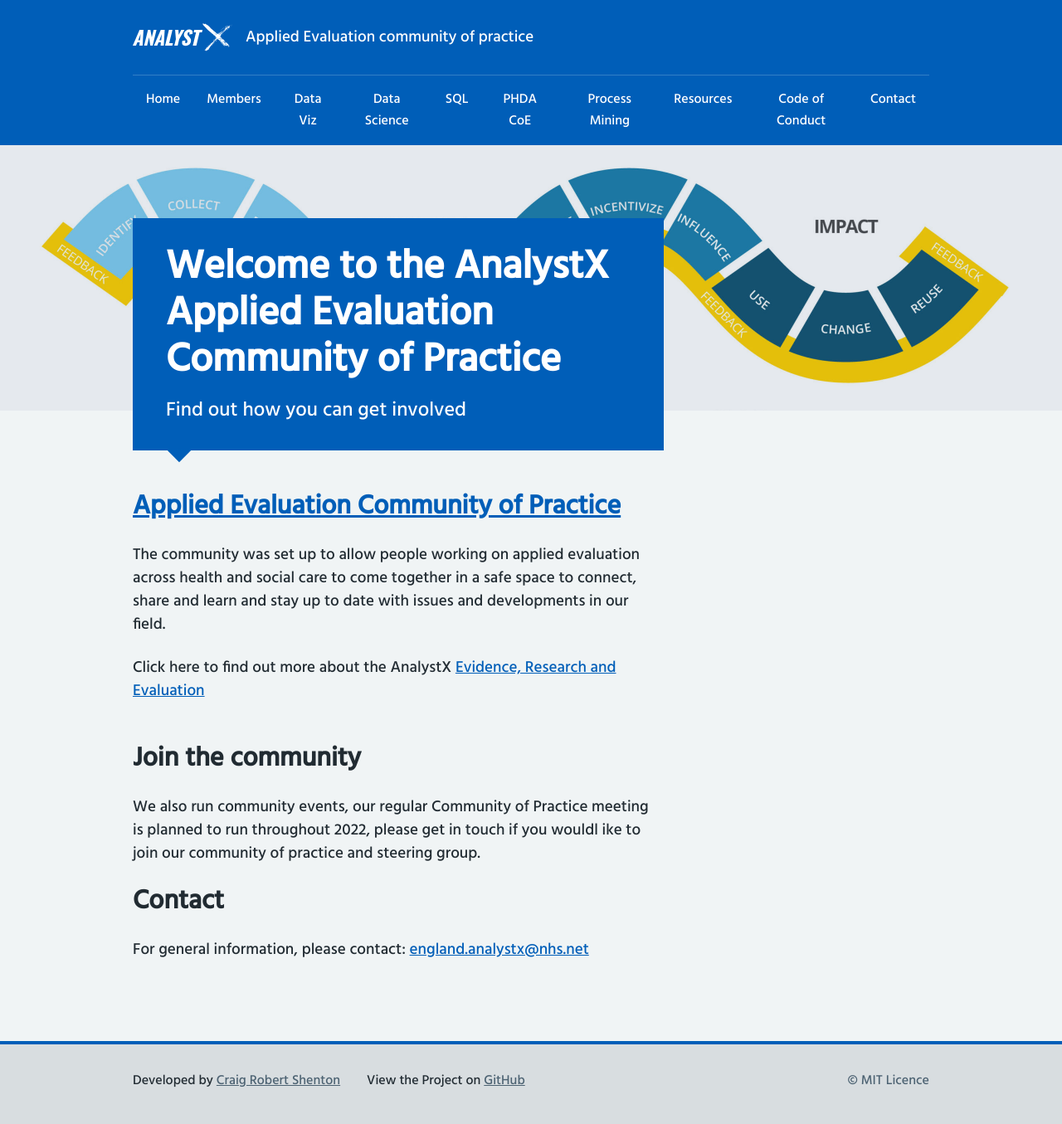
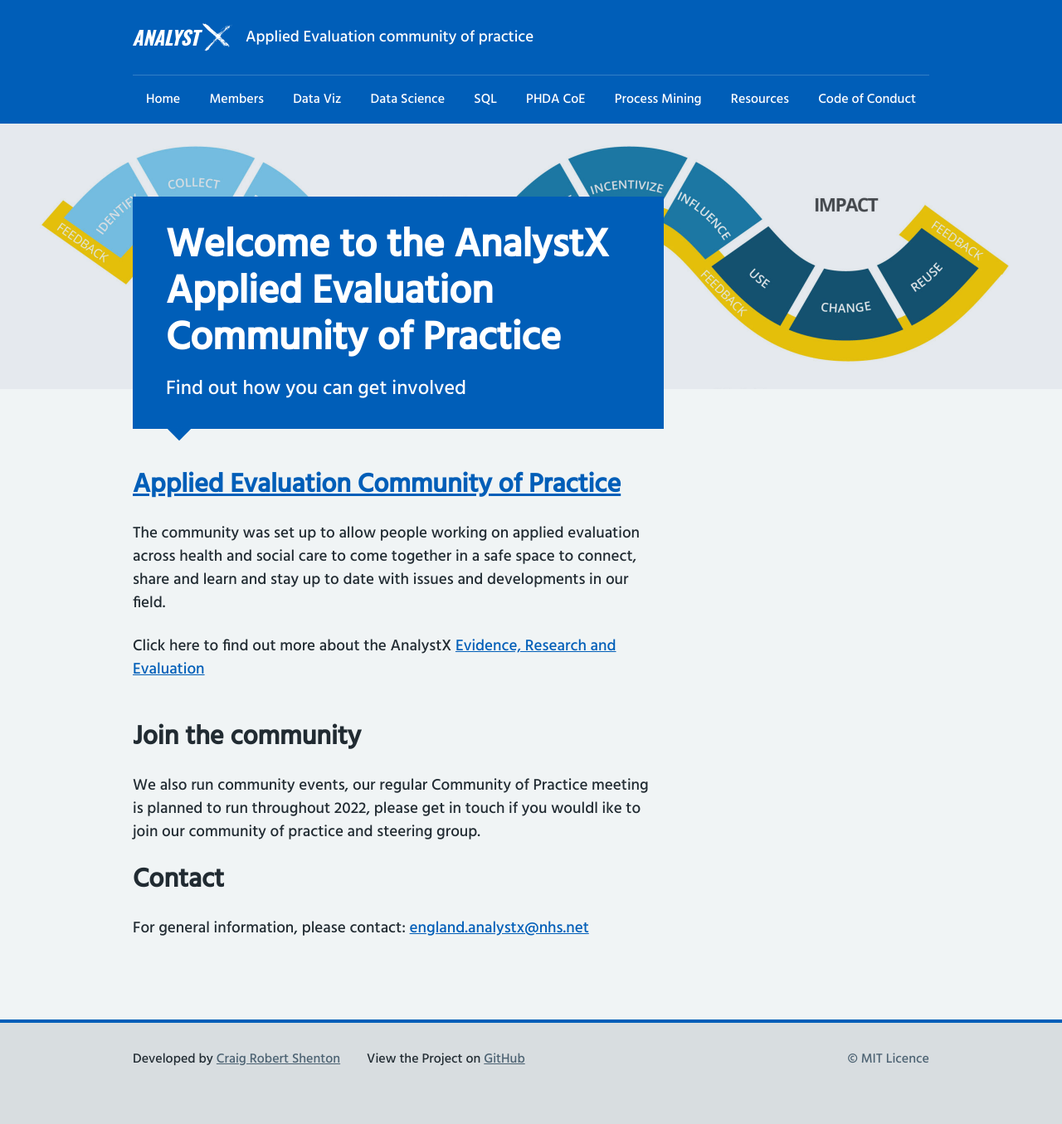
Before and after one commit to nhs-analystx/applied-evaluation, a Jekyll site: the page built from index.html, in a window 1280 px wide. Shown: the whole page at 83% size. Built offline with Jekyll 4.4.1, drawn with Linux system fonts in a browser that asks for light colours; nearby versions of some CDN libraries; after the commit the page ends 1329 px from its top, so only the background shows below that.

Commit message:
Update header.html

```diff
--- a/_includes/header.html
+++ b/_includes/header.html
@@ -100,14 +100,6 @@
           </svg>
         </a>
                 </li>
-                <li class="nhsuk-header__navigation-item">
-                    <a class="nhsuk-header__navigation-link" href="{{ "/contact" | relative_url }}">
-          Contact
-          <svg class="nhsuk-icon nhsuk-icon__chevron-right" xmlns="http://www.w3.org/2000/svg" viewBox="0 0 24 24" aria-hidden="true">
-            <path d="M15.5 12a1 1 0 0 1-.29.71l-5 5a1 1 0 0 1-1.42-1.42l4.3-4.29-4.3-4.29a1 1 0 0 1 1.42-1.42l5 5a1 1 0 0 1 .29.71z"></path>
-          </svg>
-        </a>
-                </li>
             </ul>
         </div>
     </nav>
```
